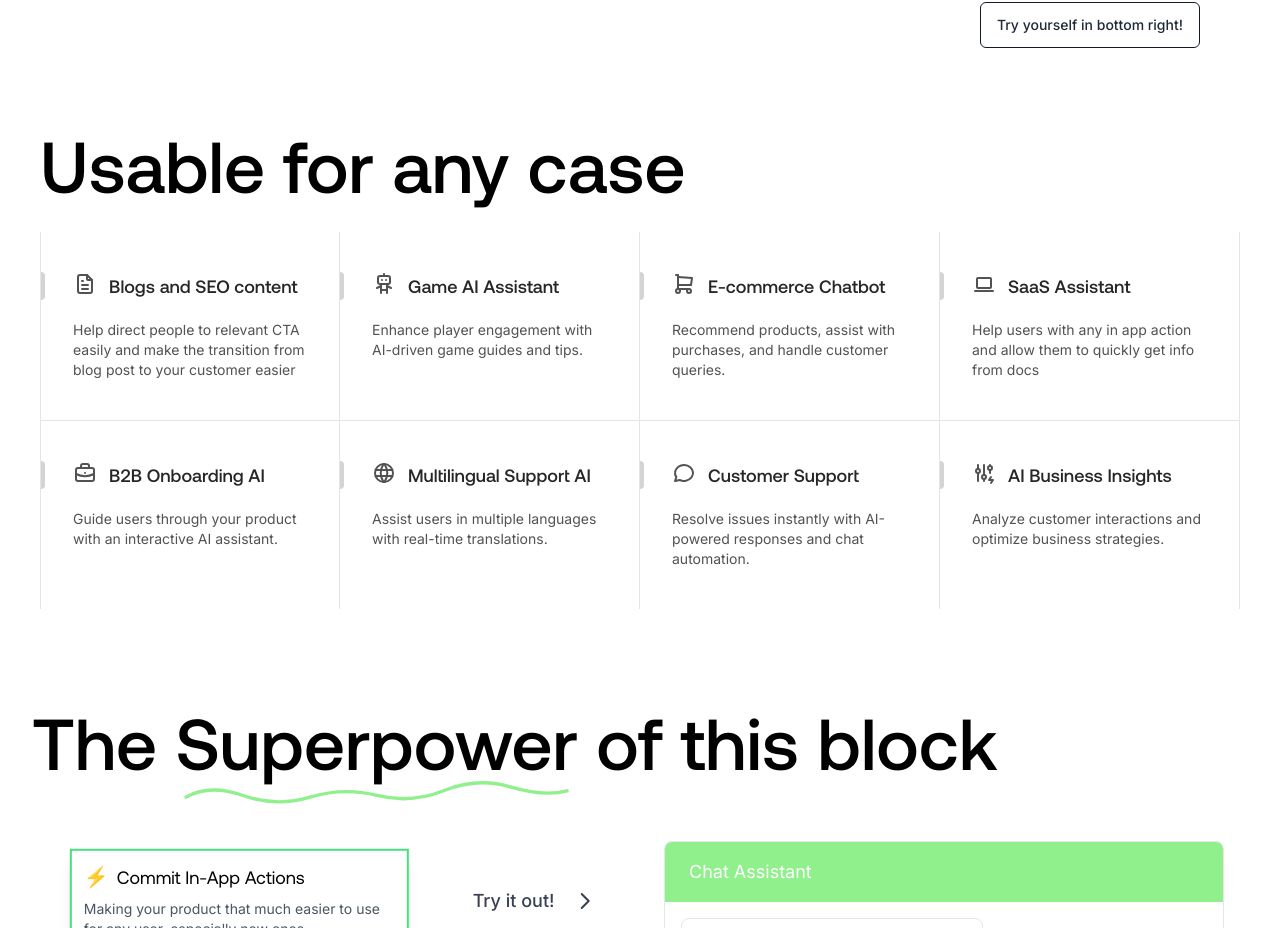
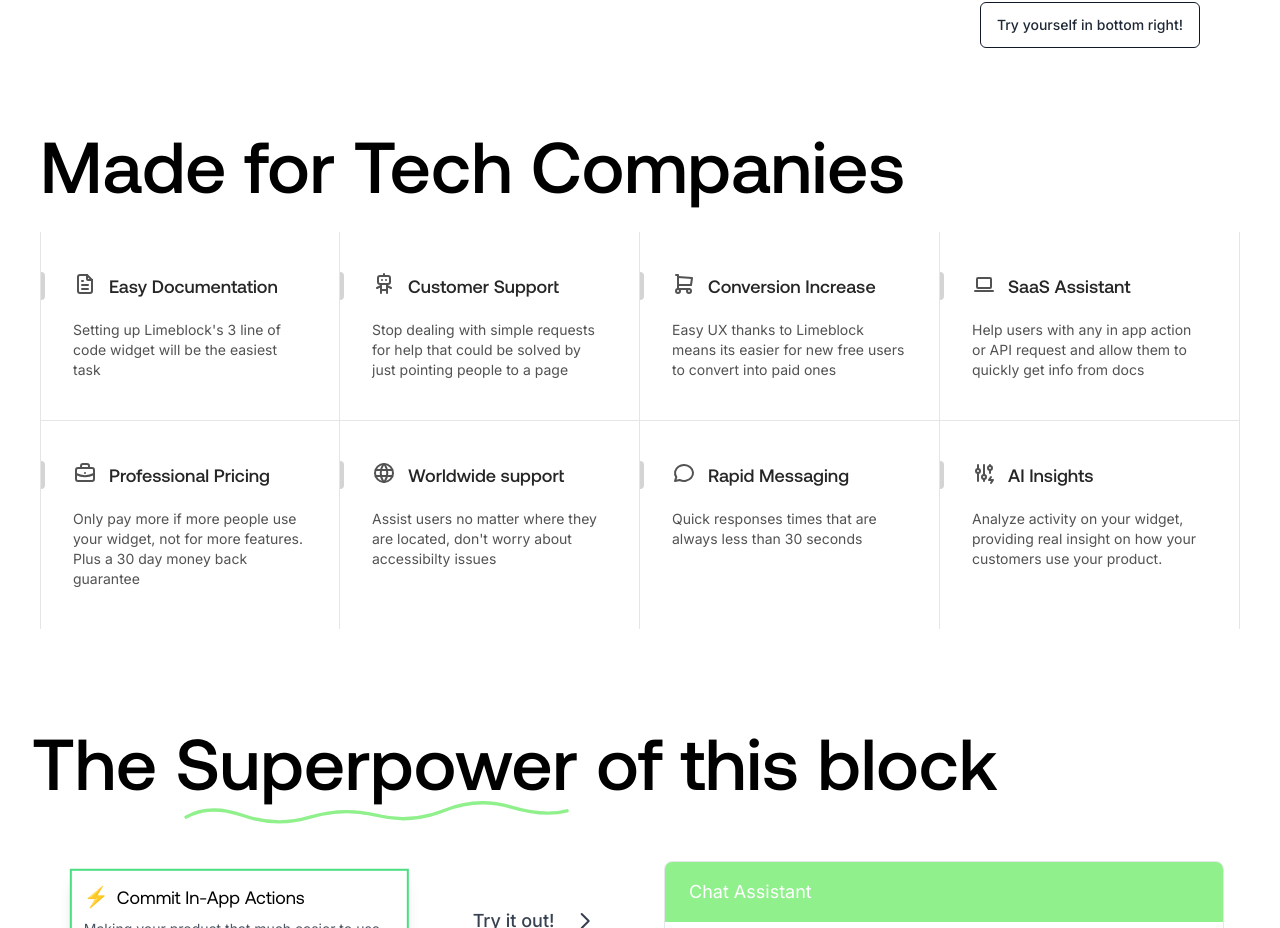
Before and after one commit to TheWiseGhost/Limeblock, a Next.js app: page / in a window 1280 px wide. Shown: the part 1472-2400 px from the top of the page. Built offline with nearby package versions, Linux system fonts and the light colour scheme.

Commit message:
Change solutions to niche down

```diff
--- a/src/components/landing/Solutions.jsx
+++ b/src/components/landing/Solutions.jsx
@@ -13,58 +13,57 @@ import {
 export default function Solutions() {
   const solutions = [
     {
-      title: "Blogs and SEO content",
+      title: "Easy Documentation",
       description:
-        "Help direct people to relevant CTA easily and make the transition from blog post to your customer easier",
+        "Setting up Limeblock's 3 line of code widget will be the easiest task",
       icon: <IconFileText />,
     },
     {
-      title: "Game AI Assistant",
+      title: "Customer Support",
       description:
-        "Enhance player engagement with AI-driven game guides and tips.",
+        "Stop dealing with simple requests for help that could be solved by just pointing people to a page",
       icon: <IconRobot />,
     },
     {
-      title: "E-commerce Chatbot",
+      title: "Conversion Increase",
       description:
-        "Recommend products, assist with purchases, and handle customer queries.",
+        "Easy UX thanks to Limeblock means its easier for new free users to convert into paid ones",
       icon: <IconShoppingCart />,
     },
     {
       title: "SaaS Assistant",
       description:
-        "Help users with any in app action and allow them to quickly get info from docs",
+        "Help users with any in app action or API request and allow them to quickly get info from docs",
       icon: <IconDeviceLaptop />,
     },
     {
-      title: "B2B Onboarding AI",
+      title: "Professional Pricing",
       description:
-        "Guide users through your product with an interactive AI assistant.",
+        "Only pay more if more people use your widget, not for more features. Plus a 30 day money back guarantee",
       icon: <IconBriefcase />,
     },
     {
-      title: "Multilingual Support AI",
+      title: "Worldwide support",
       description:
-        "Assist users in multiple languages with real-time translations.",
+        "Assist users no matter where they are located, don't worry about accessibilty issues",
       icon: <IconWorld />,
     },
     {
-      title: "Customer Support",
-      description:
-        "Resolve issues instantly with AI-powered responses and chat automation.",
+      title: "Rapid Messaging",
+      description: "Quick responses times that are always less than 30 seconds",
       icon: <IconMessageCircle />,
     },
     {
-      title: "AI Business Insights",
+      title: "AI Insights",
       description:
-        "Analyze customer interactions and optimize business strategies.",
+        "Analyze activity on your widget, providing real insight on how your customers use your product.",
       icon: <IconAdjustmentsBolt />,
     },
   ];
   return (
     <div className="flex flex-col px-10" id="solutions">
       <h1 className="font-aeonik font-medium text-5xl md:text-7xl pb-8">
-        Usable for any case
+        Made for Tech Companies
       </h1>
       <div className="grid grid-cols-1 md:grid-cols-2 lg:grid-cols-4 relative z-10 pb-20 md:pb-24 w-full">
         {solutions.map((feature, index) => (
```
